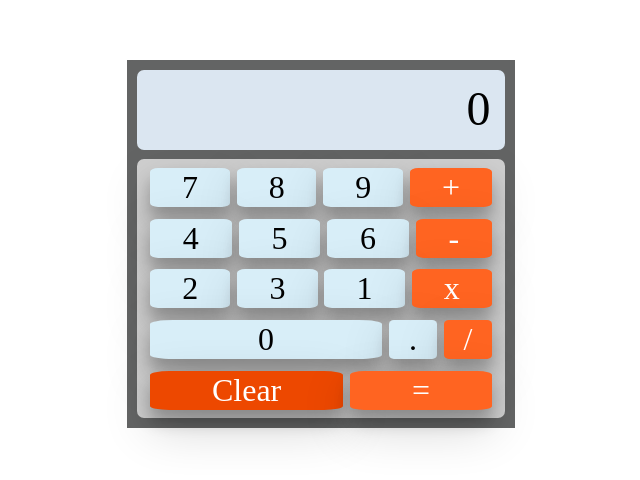
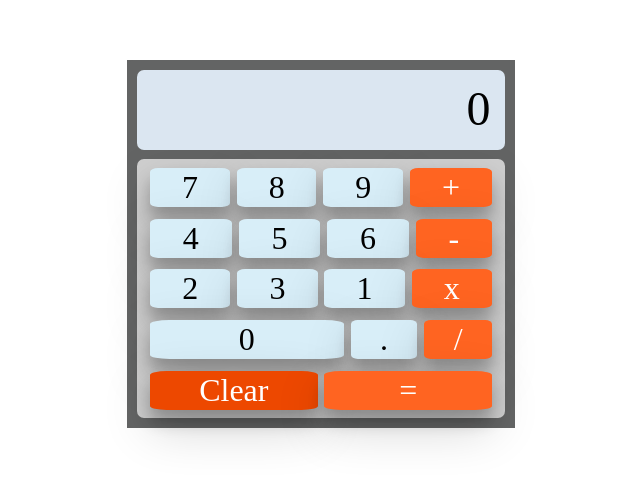
Before and after one commit to tforward/JSCalculator, a website: page index.html in a window 1280 px wide. Shown: the part 156-636 px from the top of the page, without its empty margins (319-959 px from the left). Drawn offline with Linux system fonts and the light colour scheme.

Commit message:
alignment

```diff
--- a/styles/styles.css
+++ b/styles/styles.css
@@ -49,6 +49,7 @@ html {
     display: flex;
     flex-flow: column;
     width: 100%;
+    justify-content: space-around;
 }
 
 #display {
@@ -73,6 +74,7 @@ html {
     background-color: #d0d0d0  ;
     flex: 1 1;
     min-width: 23em;
+
 }
 
 /* Digit Buttons */
@@ -80,10 +82,11 @@ html {
 .btnRow {
     display: flex;
     flex-direction: row;
+    justify-content: space-around;
 }
 
 .btnCalc {
-    flex: 1 1 auto;
+    flex: 1 0 auto;
     background-color: #d8eef8;
     color: black;
     text-decoration: none;
@@ -106,7 +109,7 @@ html {
 }
 
 .btnBig {
-    flex: 10 1 auto;
+    flex: 2 0 12.5vh;
 }
 
 .operator {
```
